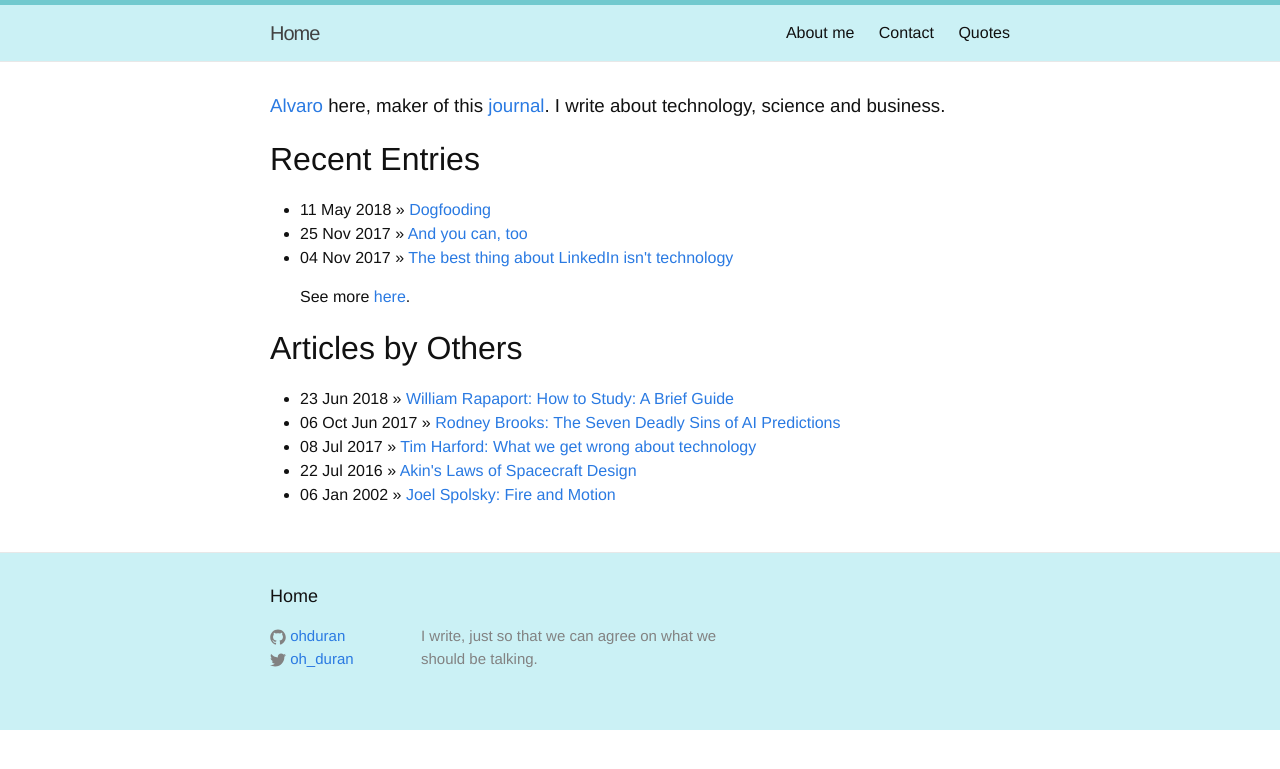
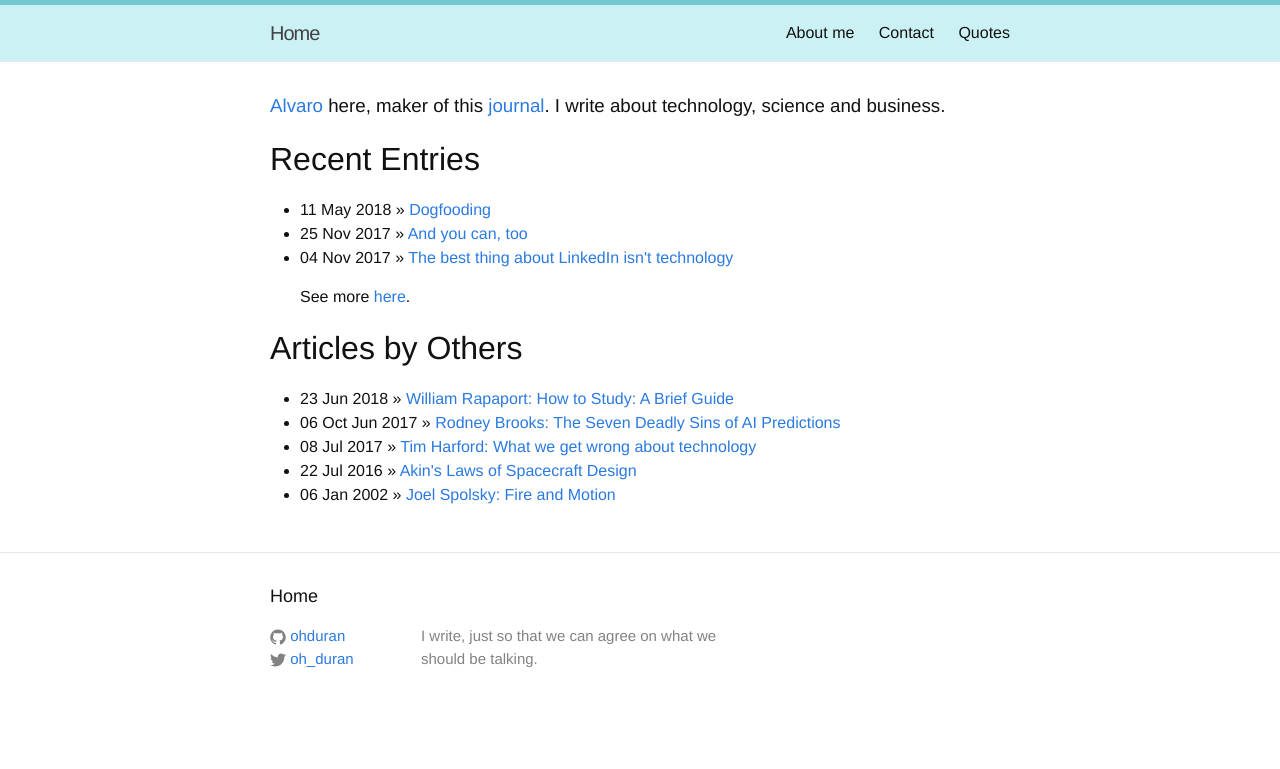
Before and after one commit to ohduran/ohduran.github.io, a Jekyll site: the page built from index.html, in a window 1280 px wide. Shown: the top 769 px of the page. Built offline with Jekyll 4.4.1, drawn with Linux system fonts in a browser that asks for light colours.

Commit message:
Changes in Format

```diff
--- a/_sass/_layout.scss
+++ b/_sass/_layout.scss
@@ -101,7 +101,6 @@
 .site-footer {
     border-top: 1px solid $grey-color-light;
     padding: $spacing-unit 0;
-    background-color: $background-footer;
 }
 
 .footer-heading {
```
